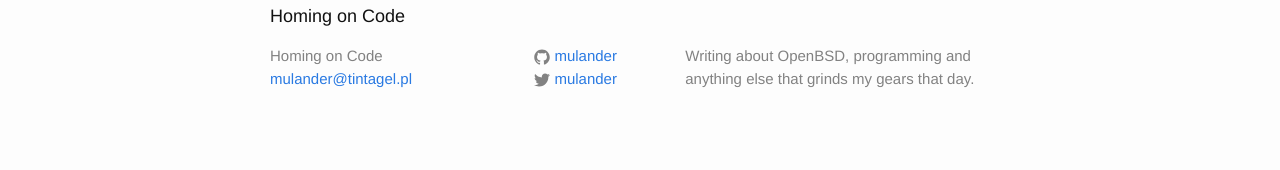
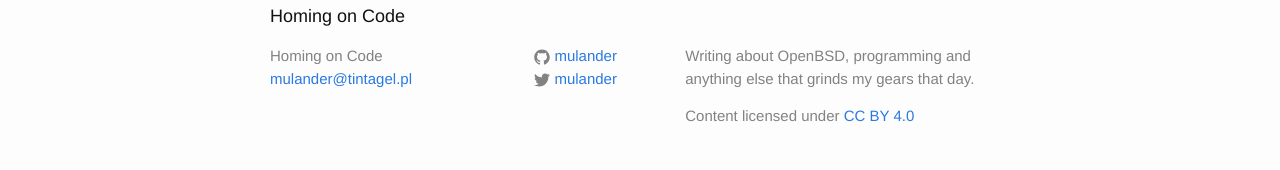
Before and after one commit to mulander/blog, a Jekyll site: the page built from index.html, in a window 1280 px wide. Shown: the part 2034-2204 px from the top of the page. Built offline with Jekyll 4.4.1, drawn with Linux system fonts in a browser that asks for light colours.

Commit message:
Add license

```diff
--- a/_includes/footer.html
+++ b/_includes/footer.html
@@ -47,6 +47,7 @@
 
       <div class="footer-col  footer-col-3">
         <p class="text">{{ site.description }}</p>
+        Content licensed under <a href="http://creativecommons.org/licenses/by/4.0/">CC BY 4.0</a>
       </div>
     </div>
 
```
